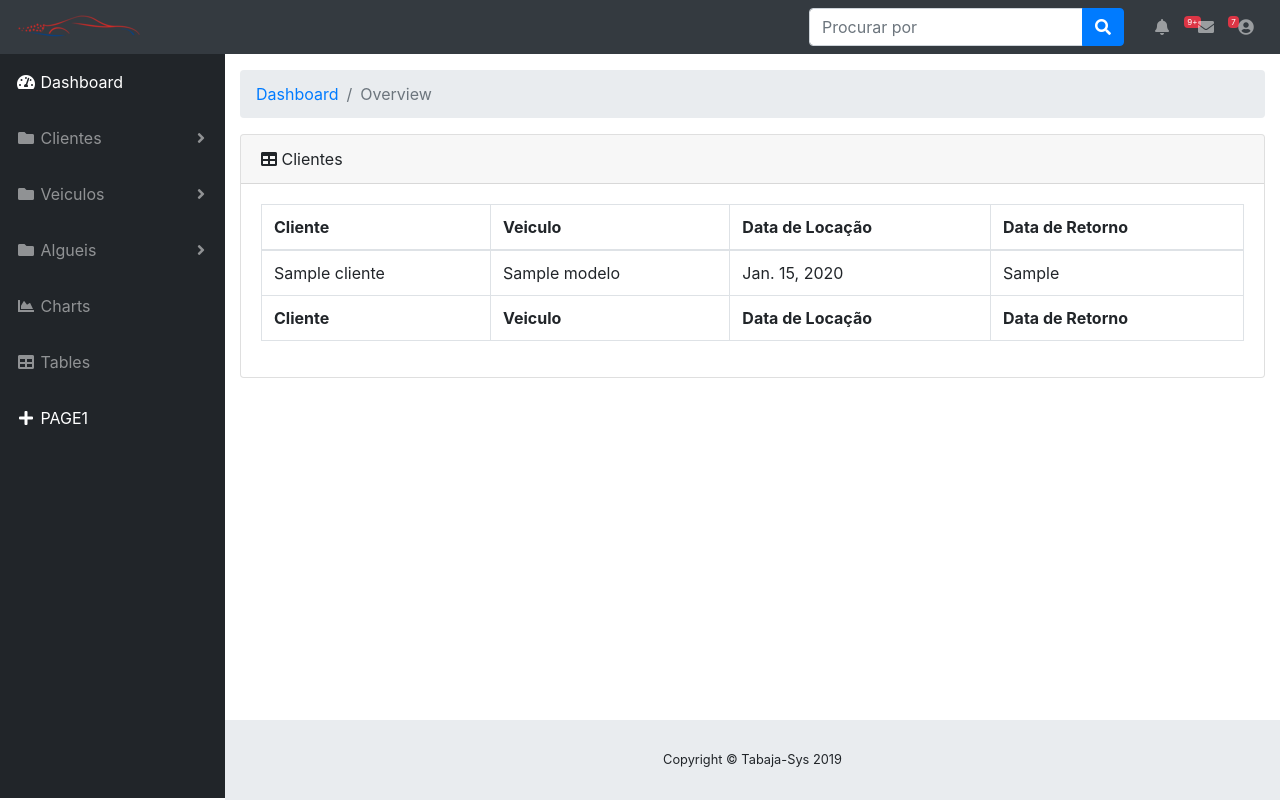
After one commit to gustavolopesv3/locadoraDeVeiculos, a Django app: page /listaraluguel in a window 1280 px wide. The commit adds this page. Run offline with Django 3.2, Linux system fonts and the light colour scheme; tables that the repository leaves empty hold one stand-in row (values such as "Sample post"); some libraries are stand-ins or nearby versions.

```diff
--- a/LocaMais/urls.py
+++ b/LocaMais/urls.py
@@ -28,5 +28,5 @@ urlpatterns = [
     path('cadastromodelo', cadastromodelo, name='cadastromodelo' ),
     path('accounts/', include('django.contrib.auth.urls')),
     path('', contaclientes, name='contaclientes'),
-    path('mask', mask, name='mask'),
+    path('listaraluguel', listaralguel, name='listaraluguel')
 ]
--- a/locadora/models.py
+++ b/locadora/models.py
@@ -24,6 +24,11 @@ class Veiculo(models.Model):
     cor = models.CharField(max_length=15)
     ano = models.IntegerField(max_length=5)
 
+    def __str__(self):
+        return self.modelo.nome
+
+
+
 class Marcas(models.Model):
     nome = models.CharField(max_length=10)
 
@@ -40,6 +45,6 @@ class Alguel(models.Model):
     cliente = models.ForeignKey(Cliente, on_delete=models.CASCADE)
     veiculo = models.ForeignKey(Veiculo, on_delete=models.CASCADE)
     data_locacao = models.DateField(auto_now=True)
-    data_retorno = models.DateField()
-    valor = models.IntegerField(max_length=9)
+    data_retorno = models.CharField(max_length=15)
+    valor = models.CharField(max_length=9)
     observacao = models.TextField(max_length=255)
--- a/locadora/views.py
+++ b/locadora/views.py
@@ -43,8 +43,8 @@ def cadastromodelo(request):
     if request.method == 'POST':
         form = FormModelo(request.POST)
         if form.is_valid():
-            modeloform = form.save()
-            modeloform.save()
+            cadastroform = form.save()
+            cadastroform.save()
             return redirect('/')
     form = FormMarca()
     return render(request, 'cadastromodelo.html', {'form': form})
@@ -52,8 +52,14 @@ def cadastromodelo(request):
 
 @login_required()
 def alguel(request):
-    formaluguel = FormAluguel
-    return render(request, 'aluguel.html', locals())
+    if request.method == 'POST':
+        form = FormAluguel(request.POST)
+        if form.is_valid():
+            alguelform = form.save()
+            alguelform.save()
+            return redirect('/')
+    form = FormAluguel()
+    return render(request, 'aluguel.html', {'form': form})
 
 @login_required()
 def base(request):
@@ -78,5 +84,6 @@ def login(request):
             return redirect('/equipamentos')
     return render(request, 'registration/login.html')
 
-def mask(request):
-    return render(request, 'mask.html')
+def listaralguel(request):
+    listaluguel = Alguel.objects.all()
+    return render(request, 'listaraluguel.html', locals())
--- a/templates/base.html
+++ b/templates/base.html
@@ -125,7 +125,7 @@
         </a>
         <div class="dropdown-menu" aria-labelledby="pagesDropdown">
           <h6 class="dropdown-header">Relatorios:</h6>
-          <a class="dropdown-item" href="#">Veiculos Alugados</a>
+          <a class="dropdown-item" href="{% url 'listaraluguel' %}">Veiculos Alugados</a>
           <div class="dropdown-divider"></div>
           <h6 class="dropdown-header">Cadastro:</h6>
           <a class="dropdown-item" href="{% url 'alguel' %}">Novo aluguel</a>
--- /dev/null
+++ b/templates/listaraluguel.html
@@ -0,0 +1,39 @@
+{% extends 'base.html' %}
+{% block conteudo %}
+
+        <div class="card mb-3">
+          <div class="card-header">
+            <i class="fas fa-table"></i> Clientes </div>
+          <div class="card-body">
+            <div class="table-responsive">
+              <table class="table table-bordered" id="dataTable" width="100%" cellspacing="0">
+                <thead>
+                  <tr>
+                    <th>Cliente</th>
+                    <th>Veiculo</th>
+                    <th>Data de Locação</th>
+                    <th>Data de Retorno</th>
+                  </tr>
+                </thead>
+                <tfoot>
+                  <tr>
+                    <th>Cliente</th>
+                    <th>Veiculo</th>
+                    <th>Data de Locação</th>
+                    <th>Data de Retorno</th>
+                  </tr>
+                </tfoot>
+                <tbody>
+
+
+                {% for i in listaluguel %}
+                <tr>
+                    <td>{{ i.cliente }}</td>
+                    <td>{{ i.veiculo }}</td>
+                    <td>{{ i.data_locacao }}</td>
+                    <td>{{ i.data_retorno }}</td>
+
+                  </tr>
+                {% endfor %}
+
+{% endblock conteudo %}
```
Also changed, not shown: locadora/forms.py (+15 -0 lines), templates/aluguel.html (+5 -5 lines).
